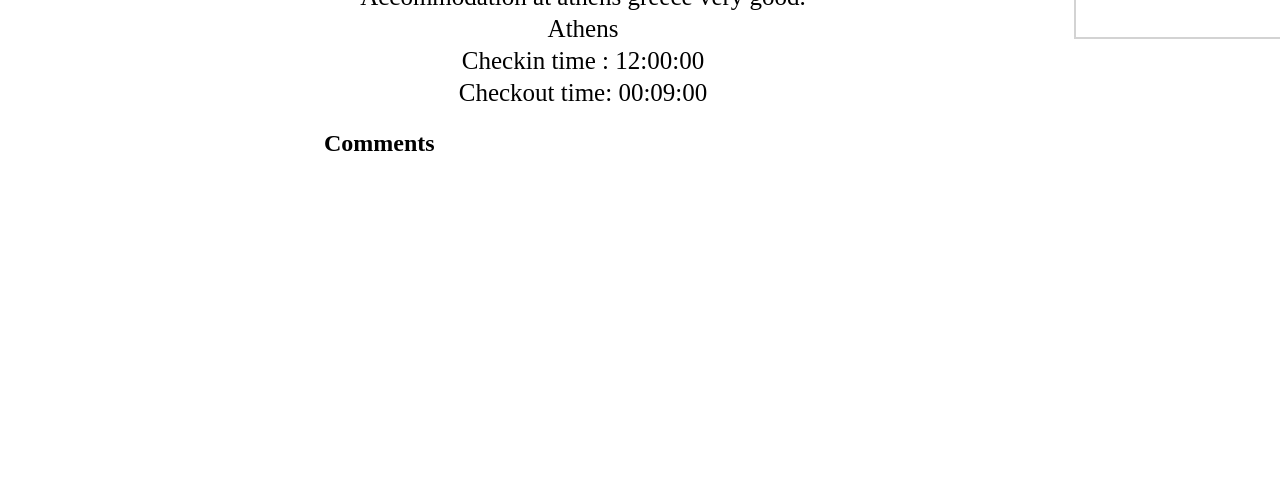
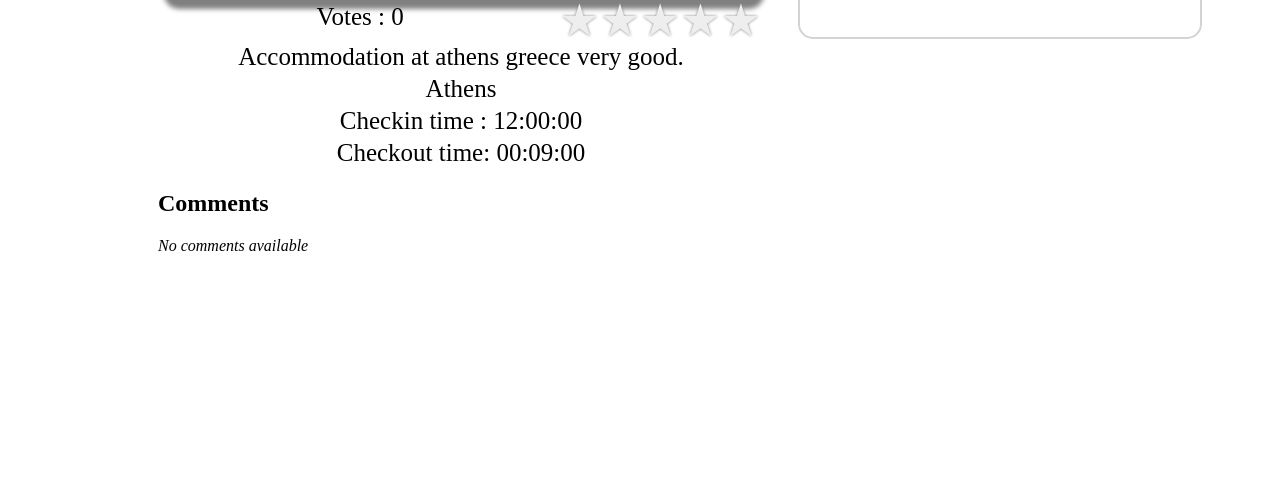
Before and after one commit to nklido/istos, a PHP site: page /accommodation.php?id=21 in a window 1280 px wide. Shown: the part 454-949 px from the top of the page. Run offline with PHP 8.4, Linux system fonts and the light colour scheme; the visitor is signed in with stand-in values (Sample User, id 1); data comes from the database, SQL or seed files in the repository; both versions use the stored data as it was after the commit.

Commit message:
accommodation page css update

```diff
--- a/accommodation.php
+++ b/accommodation.php
@@ -1,5 +1,19 @@
 <?php
 require('core/init.php');
+
+function createStarsElement($user_rating,$min,$max){
+  $user_stars = '';
+  for($i=$max;$i>=$min;$i--){
+    if($user_rating==$i){
+      $user_stars.='<a class="registered"></a>';
+    }else{
+      $user_stars.='<a></a>';
+    }
+  }
+  return $user_stars;
+}
+
+
 
 $userLoggedin  = false;
 $userOwnsAccom = false;
@@ -136,28 +150,23 @@ if(isset($_GET['id'])){ //id parameter specifies which accommodation to display
       if(!empty($comments)){
         foreach($comments as $i => $rating){
           $user_rating = round($rating['rating']);
-          $user_stars ='';
-          for($i=5;$i>=1;$i--){
-            if($user_rating==$i){
-              $user_stars.='<a class="registered"></a>';
-            }else{
-              $user_stars.='<a></a>';
-            }
-          }
-          $comment_section.="<div><b>User {$rating['user']} wrote</b></br><div class='stars'>{$user_stars}</div></br><i>{$rating['comment']}</i></div></br>";
+          $user_stars= createStarsElement($user_rating,1,5);
+          $comment_section.="<div>
+                              <b>User {$rating['user']} wrote</b><br>
+                              <i>{$rating['comment']}</i>
+                              <div class='stars user'>{$user_stars}</div>
+                              </div>
+                              </br>";
         }
+        $comment_section.='</div>';
+      }else{
+        $comment_section.="<i>No comments available</i>";
       }
-      $comment_section.='</div>';
+
 
       $rating = round($data['rating']);
-      $stars ='';
-      for($i=5;$i>=1;$i--){
-        if($rating==$i){
-          $stars.='<a class="registered"></a>';
-        }else{
-          $stars.='<a></a>';
-        }
-      }
+      $stars  = createStarsElement($rating,1,5);
+
       $str = <<< EOR
       <table>
         <tr>
@@ -170,11 +179,8 @@ if(isset($_GET['id'])){ //id parameter specifies which accommodation to display
           </td>
         </tr>
         <tr>
-          <td><div class='stars'>{$stars}</div></td>
+          <td class='star'>Votes : {$data['votes']}<div class='stars accom'>{$stars}</div></td>
         </tr>
-        <tr>
-          <td>Votes : {$data['votes']} </td>
-        <tr>
         <tr>
           <td>{$data['description']}</td>
         </tr>
--- a/css/accommodation.css
+++ b/css/accommodation.css
@@ -1,8 +1,6 @@
 
 .content{
-  display:block;
-  margin:auto;
-  width:50%;
+  margin-left:150px;
 }
 
 html{
@@ -13,10 +11,10 @@ html{
   border-radius: 15px;
   box-shadow:3px 10px 5px grey;
   display: block;
-  max-width:512px;
-  max-height:256px;
-  min-width:512px;
-  min-height:256px;
+  max-width:600px;
+  max-height:350px;
+  min-width:600px;
+  min-height:350px;
   width: auto;
   height: auto;
 }
@@ -26,6 +24,10 @@ table td{
   font-size:25px;
 }
 
+table td .star{
+  text-align: left;
+}
+
 table th{
   text-align:center;
   font-size:45px;
@@ -33,12 +35,14 @@ table th{
 
 #booking_form{
   position:fixed;
+
   margin-top:50px;
-  margin-left: 750px;
+  margin-left: 50%;
   border: 2px solid lightgray;
   padding: 50px;
   padding-bottom:150px;
   width:300px;
+  border-radius: 15px;
 }
 
 #booking_form button[type="submit"]{
@@ -65,9 +69,14 @@ table th{
   content: "\2605";
 }
 
-.stars{
-  margin:auto;
-  width:50%;
+.stars.accom{
+  display:inline;
+  width-left:auto;
+  width-right:auto;
+}
+
+.stars.user{
+  width:150px;
 }
 
 .stars a {
--- a/css/profile.css
+++ b/css/profile.css
@@ -1,8 +1,9 @@
+
 /* This will aplly to every tab in PROFILE*/
 .profile_content{
   margin-left:15%;
   padding:1px 15px;
-  height:750px;
+  height:1200px;
   font-family:Georgia, "Times New Roman", Times, serif;
   color:#444;
 }
```
Also changed, not shown: sql/airbnb-like_schema.sql (+6 -6 lines).
